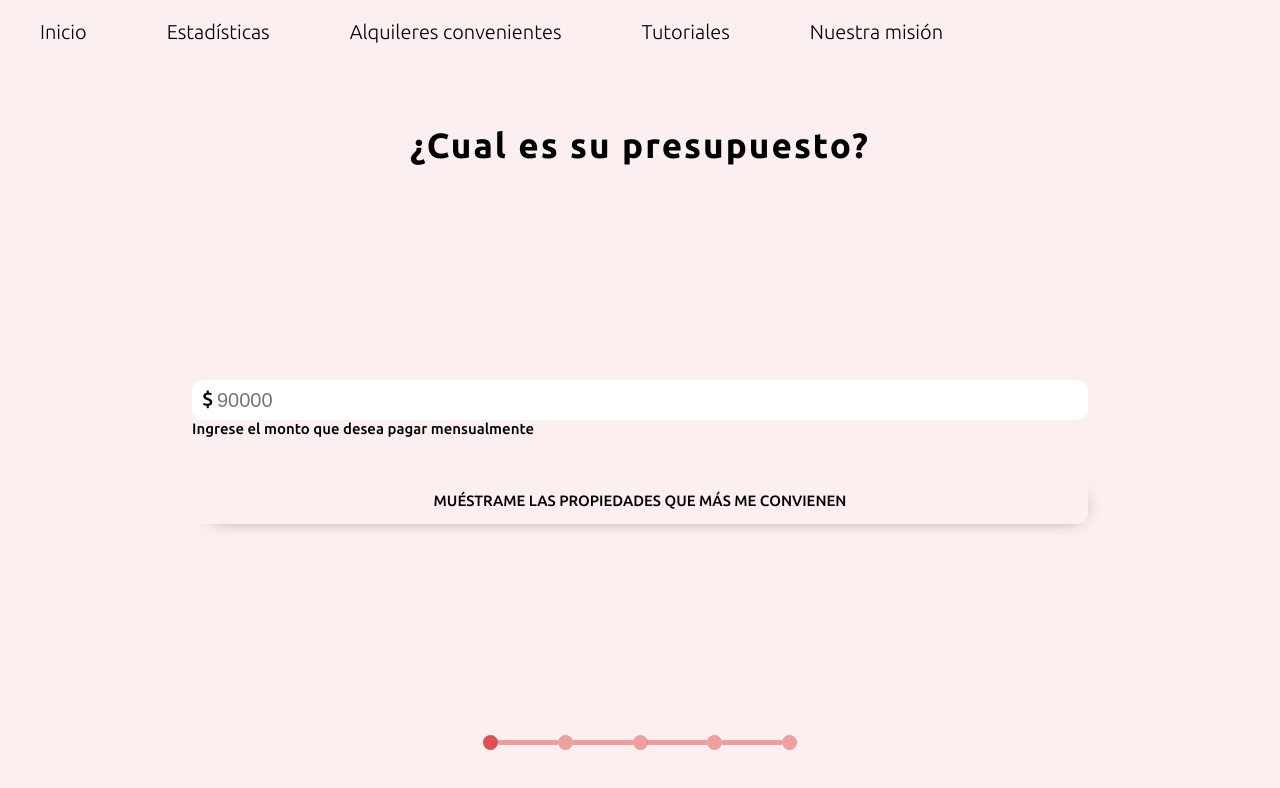
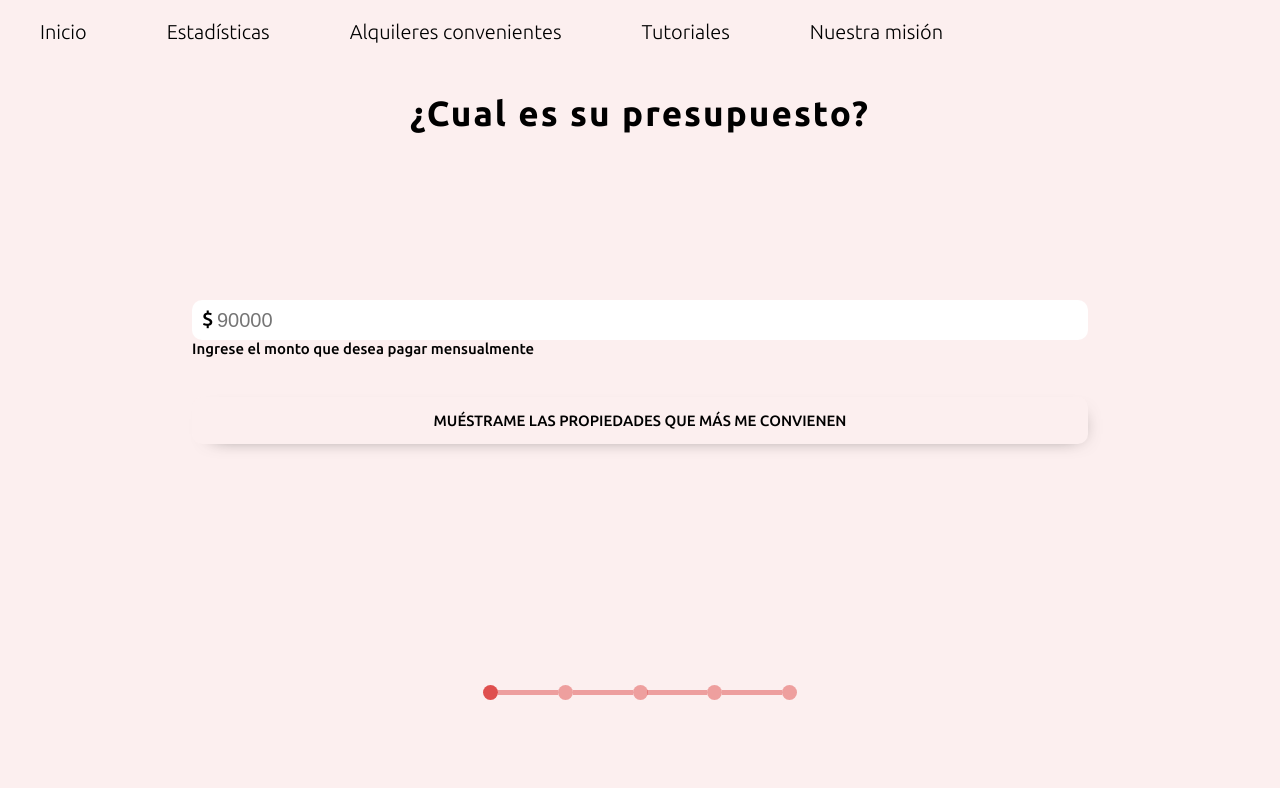
Before and after one commit to MarcosMartilotta/fairPrice, a React (Vite) app: page /questionnarie/budget in a window 1280 px wide. Shown: the top 788 px of the page. Built offline with nearby package versions, Linux system fonts and the light colour scheme.

Commit message:
Prueba estilos

```diff
--- a/src/index.css
+++ b/src/index.css
@@ -21,7 +21,6 @@ body {
 }
 @media(max-width: 768px){
   body{
-
     overflow-y: hidden;
   }
 }
--- a/src/styled-components/styledBudgetPage.js
+++ b/src/styled-components/styledBudgetPage.js
@@ -2,7 +2,7 @@ import styled from "styled-components";
 
 export const StyledBudgetPage = styled.section`
   width: 100%;
-  height: 100vh;
+  height: 80vh;
   display: grid;
   grid-template-rows: 2fr repeat(3, 1fr);
   align-items: center;
--- a/src/styled-components/styledPaginationBar.js
+++ b/src/styled-components/styledPaginationBar.js
@@ -3,11 +3,15 @@ import { theme } from "../theming.js";
 
 export const StyledPaginationBar = styled.div`
   position: absolute;
-  bottom: 5rem;
+  bottom: 10rem;
   width: 100%;
   display: flex;
   align-items: center;
   justify-content: center;
+
+  @media (max-width: 768px) {
+    bottom: 20rem;
+  }
 
   .circle {
     width: 1.5rem;
```
